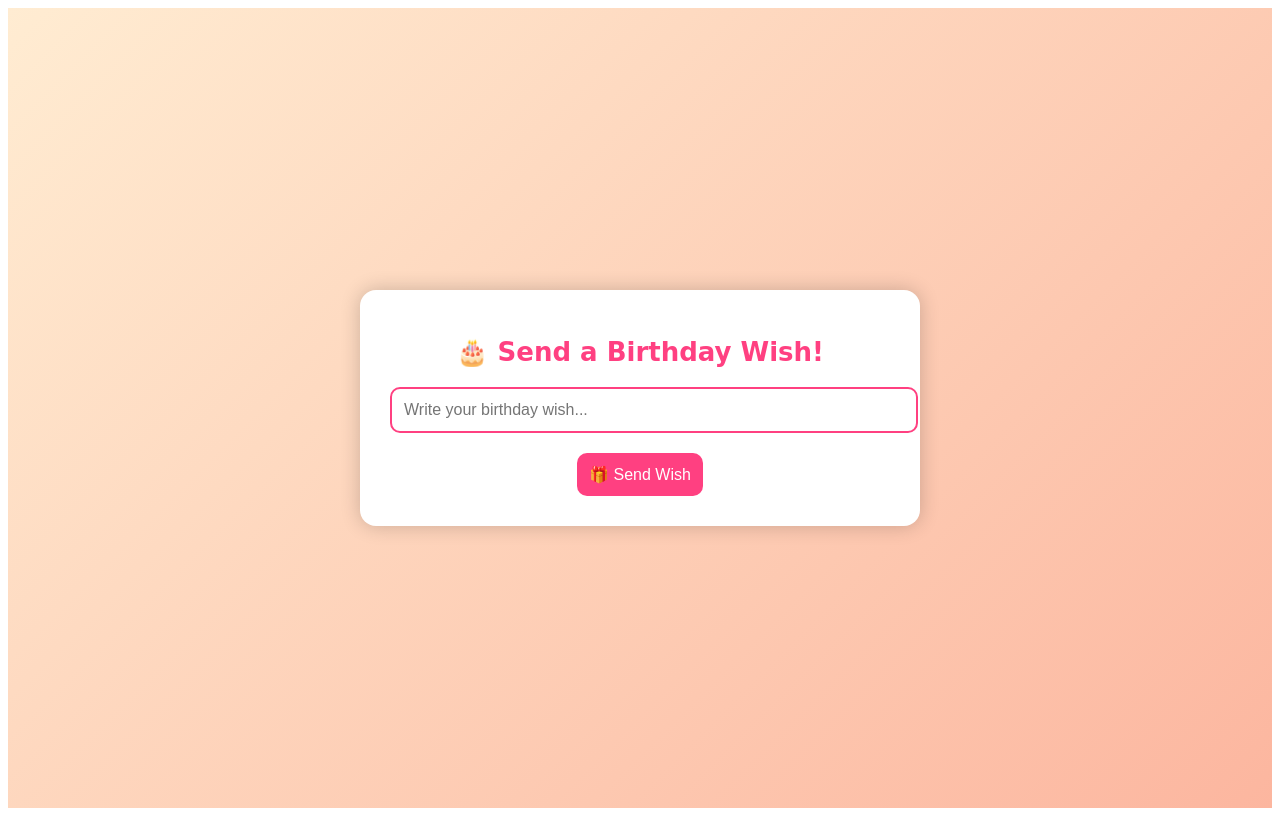
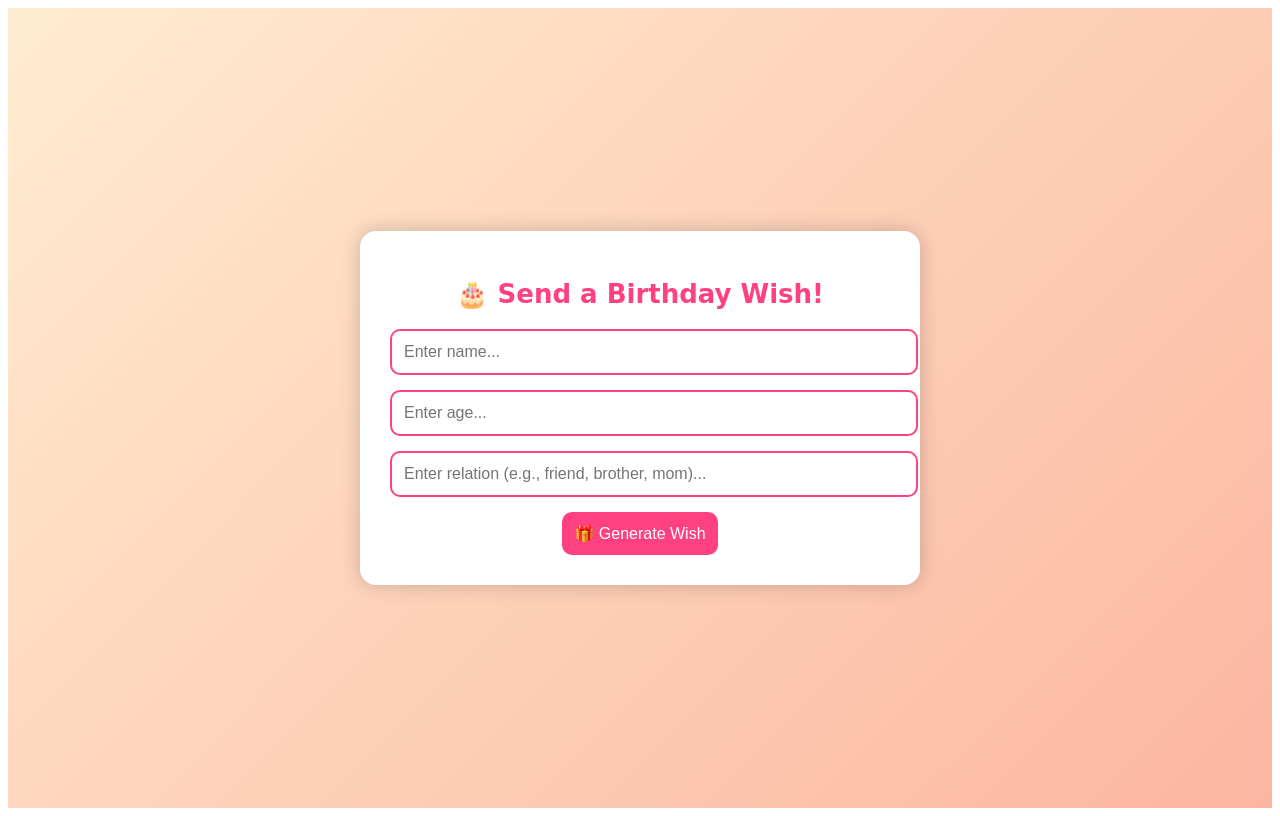
Before and after one commit to DADieAnotherDay/frontend, a Next.js app: page /bday in a window 1280 px wide. Built offline with nearby package versions, Linux system fonts and the light colour scheme.

Commit message:
Update bday.js

```diff
--- a/pages/bday.js
+++ b/pages/bday.js
@@ -1,8 +1,11 @@
+
 // pages/bday.js 🎉 Birthday Message Page
 import { useState } from "react";
 
 export default function Bday() {
-  const [wish, setWish] = useState("");
+  const [name, setName] = useState("");
+  const [age, setAge] = useState("");
+  const [relation, setRelation] = useState("");
   const [response, setResponse] = useState("");
   const [image, setImage] = useState("");
 
@@ -12,7 +15,9 @@ export default function Bday() {
       const res = await fetch("https://backend-services-0s29.onrender.com/render-endpoint", {
         method: "POST",
         headers: { "Content-Type": "application/json" },
-        body: JSON.stringify({ message: `bday: ${wish}` }),
+        body: JSON.stringify({
+          message: `bday wish for ${relation} named ${name}, who is turning ${age} years old.`,
+        }),
       });
       const data = await res.json();
       setResponse(data.response || "No response from backend.");
@@ -30,12 +35,29 @@ export default function Bday() {
         <form onSubmit={handleWish}>
           <input
             type="text"
-            placeholder="Write your birthday wish..."
+            placeholder="Enter name..."
             style={styles.input}
-            value={wish}
-            onChange={(e) => setWish(e.target.value)}
+            value={name}
+            onChange={(e) => setName(e.target.value)}
+            required
           />
-          <button style={styles.button}>🎁 Send Wish</button>
+          <input
+            type="number"
+            placeholder="Enter age..."
+            style={styles.input}
+            value={age}
+            onChange={(e) => setAge(e.target.value)}
+            required
+          />
+          <input
+            type="text"
+            placeholder="Enter relation (e.g., friend, brother, mom)..."
+            style={styles.input}
+            value={relation}
+            onChange={(e) => setRelation(e.target.value)}
+            required
+          />
+          <button style={styles.button}>🎁 Generate Wish</button>
         </form>
         {response && <p style={styles.response}>🎉 {response}</p>}
         {image && <img src={image} alt="Birthday" style={styles.image} />}
@@ -73,7 +95,7 @@ const styles = {
     fontSize: 16,
     border: "2px solid #ff4081",
     borderRadius: 10,
-    marginBottom: 20,
+    marginBottom: 15,
   },
   button: {
     background: "#ff4081",
```
